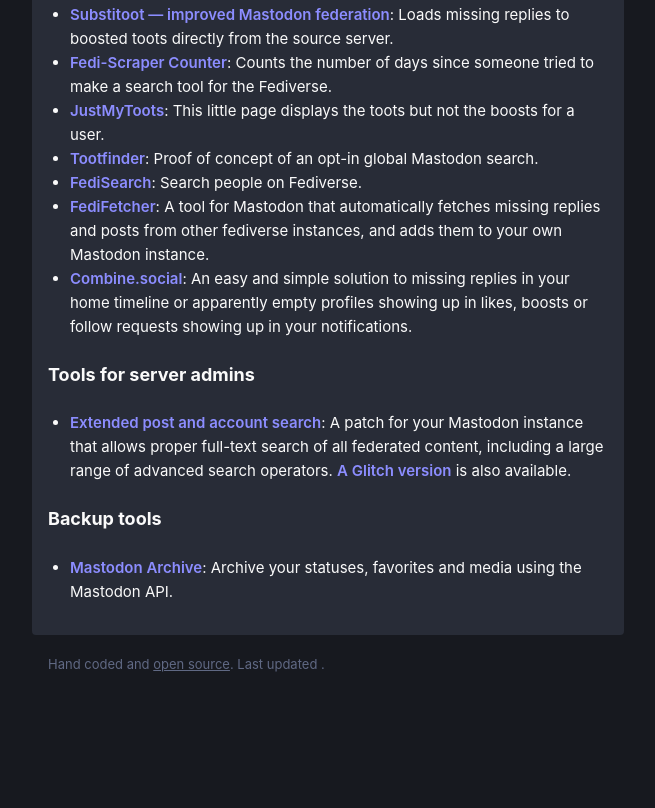
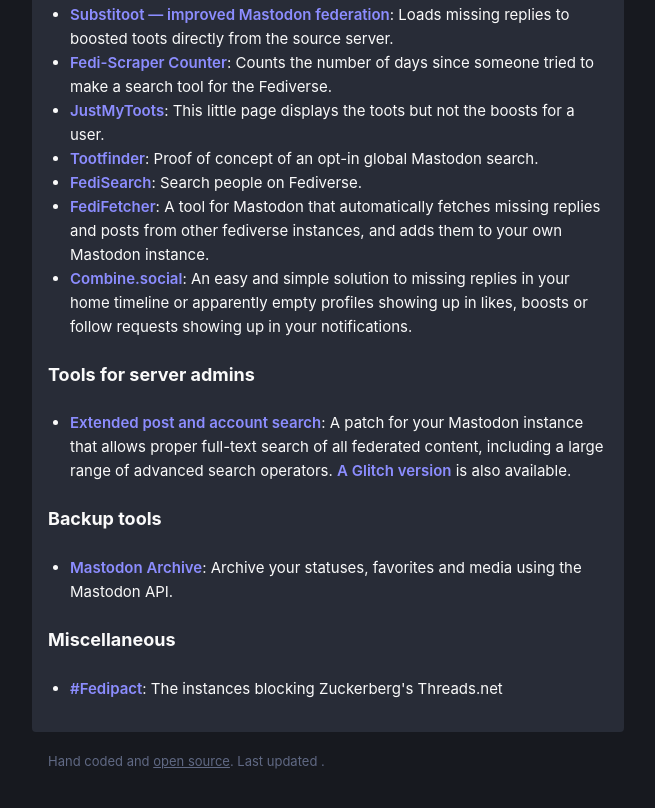
Before and after one commit to ronilaukkarinen/the-mastodon-list, a website: page index.html in a window 1280 px wide. Shown: the part 2988-3796 px from the top of the page, without its empty margins (312-967 px from the left). Before the commit the page ends 3701 px from the top, so only its background shows below. Drawn offline with nearby package versions, Linux system fonts and the light colour scheme; a script that the page names is missing.

Commit message:
Add Miscellaneous and Fedipact

```diff
--- a/index.html
+++ b/index.html
@@ -149,6 +149,10 @@
       <li><a href="https://github.com/kensanata/mastodon-archive">Mastodon Archive</a>: Archive your statuses, favorites and media using the Mastodon API.</li>
     </ul>
 
+    <h2>Miscellaneous</h2>
+    <ul>
+      <li><a href="https://fedipact.veganism.social">#Fedipact</a>: The instances blocking Zuckerberg's Threads.net</li>
+    </ul>
   </section>
 
   <footer>
```
